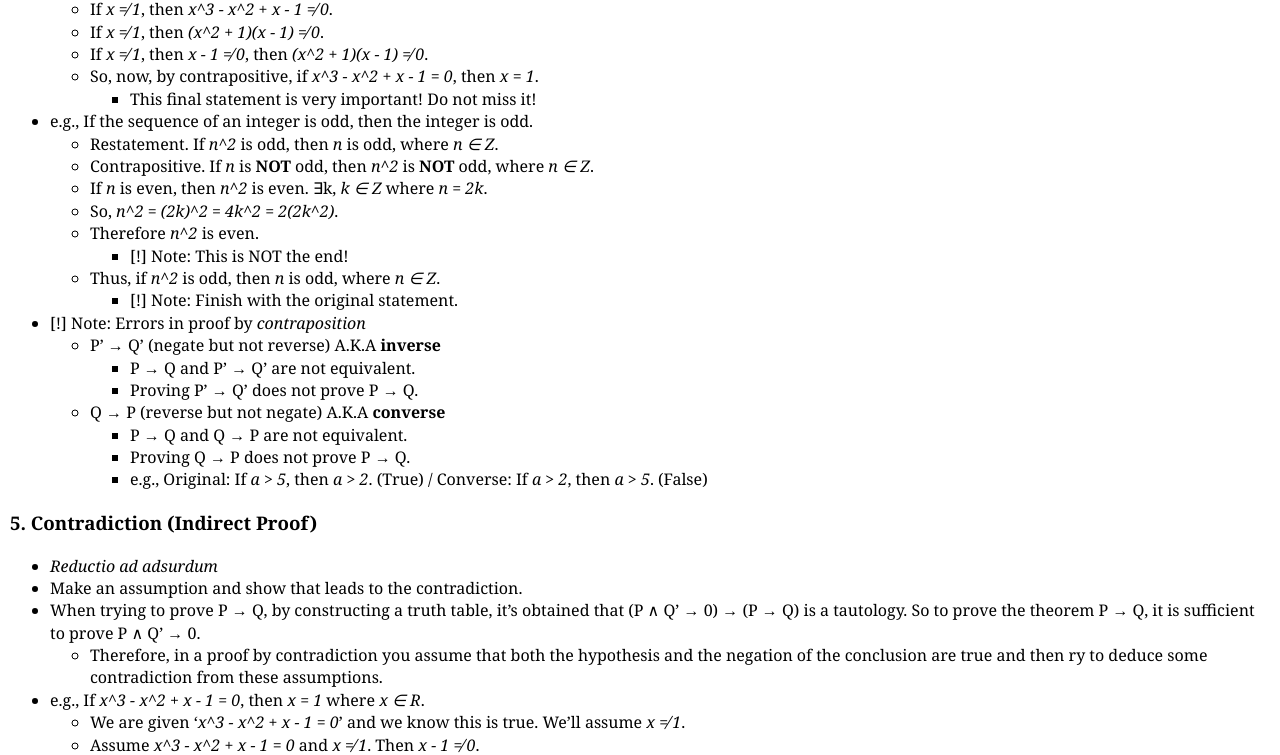
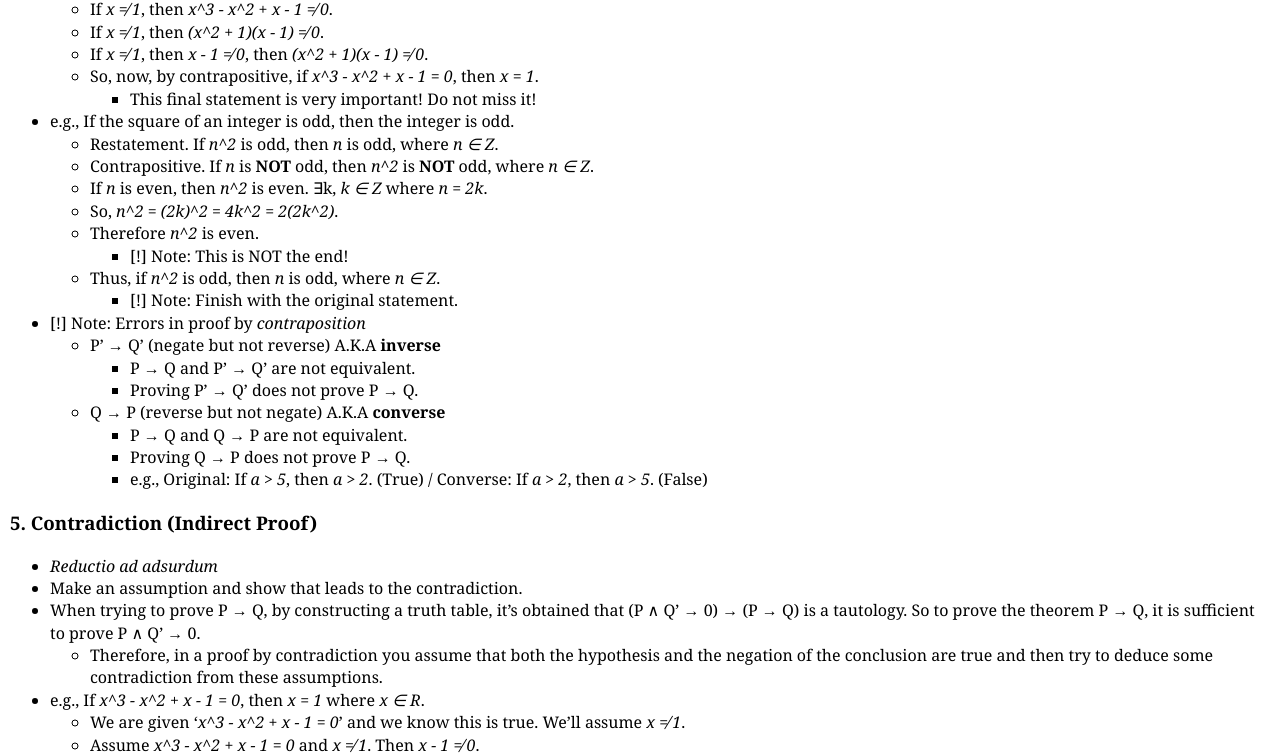
Before and after one commit to kyungjae-lee/kyungjae-lee.github.io, a Jekyll site: the page built from _posts/discrete-structures/2021-09-04-proof-techniques.md, in a window 1280 px wide and 1400 px high, scrolled down 2527 px. Shown: the part 150-905 px from the top of the window. Built offline with Jekyll 4.4.1, drawn with Linux system fonts in a browser that asks for light colours.

Commit message:
Update 'proof-techniques' and 'number-theory' notes

```diff
--- a/_posts/discrete-structures/2021-09-04-proof-techniques.md
+++ b/_posts/discrete-structures/2021-09-04-proof-techniques.md
@@ -136,7 +136,7 @@ Q' → P'.
     - If *x ≠ 1*, then *x - 1 ≠ 0*, then *(x^2 + 1)(x - 1) ≠ 0*.
     - So, now, by contrapositive, if *x^3 - x^2 + x - 1 = 0*, then *x = 1*.
         - This final statement is very important! Do not miss it!
-* e.g., If the sequence of an integer is odd, then the integer is odd.
+* e.g., If the square of an integer is odd, then the integer is odd.
     - Restatement. If *n^2* is odd, then *n* is odd, where *n ∈ Z*.
     - Contrapositive. If *n* is **NOT** odd, then *n^2* is **NOT** odd, where
       *n ∈ Z*.
@@ -165,7 +165,7 @@ Q' → P'.
 (P ∧ Q' → 0) → (P → Q) is a tautology. So to prove the theorem P → Q, it is
 sufficient to prove P ∧ Q' → 0.
     - Therefore, in a proof by contradiction you assume that both the
-      hypothesis and the negation of the conclusion are true and then ry to
+      hypothesis and the negation of the conclusion are true and then try to
       deduce some contradiction from these assumptions.
 * e.g., If *x^3 - x^2 + x - 1 = 0*, then *x = 1* where *x ∈ R*.
     - We are given '*x^3 - x^2 + x - 1 = 0*' and we know this is true. We'll
```
Also changed, not shown: _posts/discrete-structures/2021-09-12-number-theory.md (+1 -1 lines).
